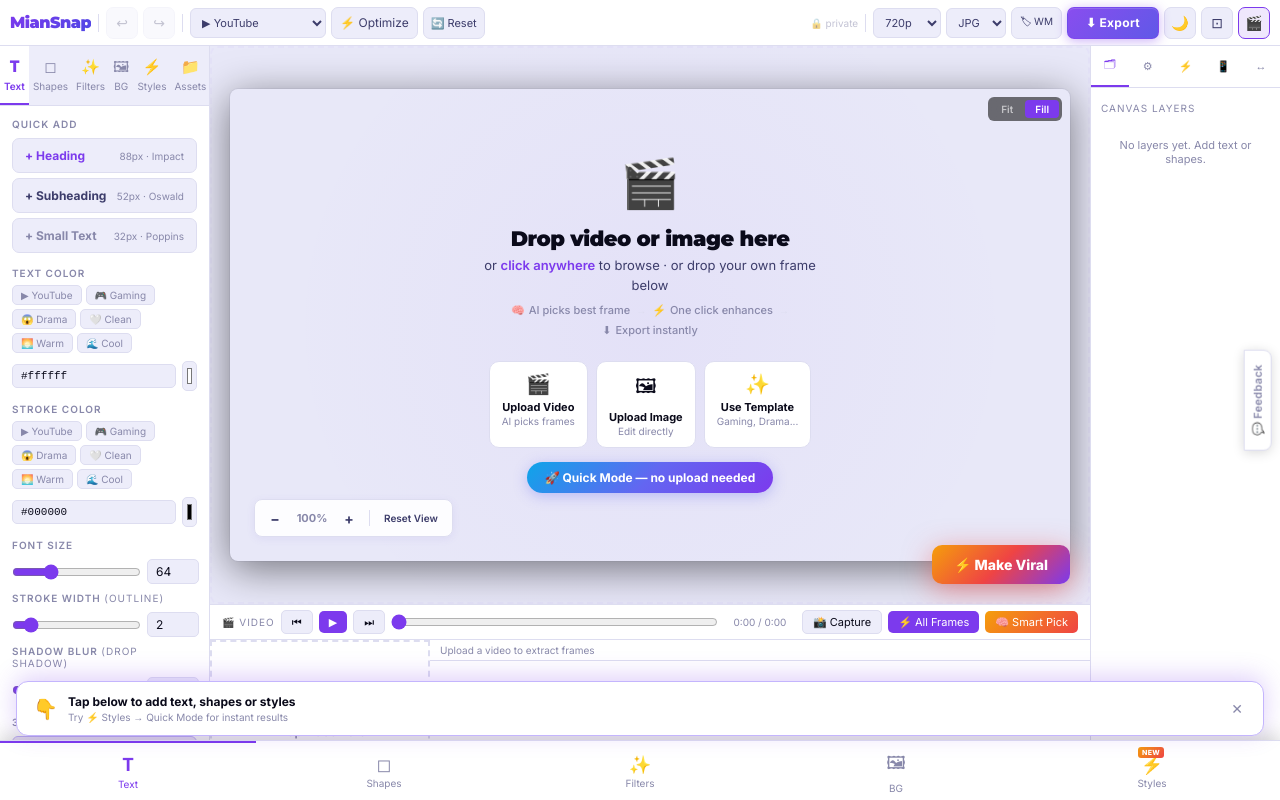
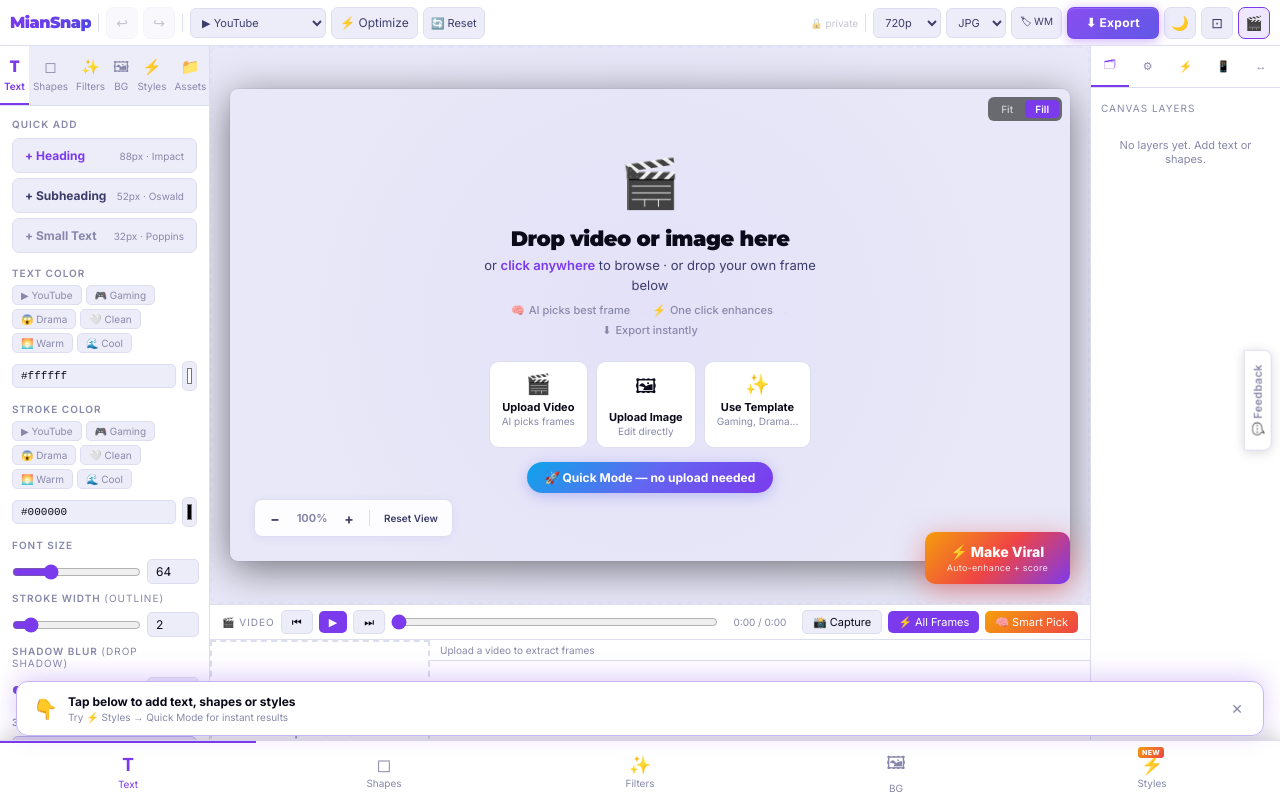
Before and after one commit to Mianhassam96/MianSnap, a React (Vite) app: page / in a window 1280 px wide. Both pictures are taken after a click on the button "Try Demo". Built offline with nearby package versions, Linux system fonts and the light colour scheme; a web font is replaced by a local one.

Commit message:
fix: wire onboarding after landing, clarify Make Viral label+tooltip+description

```diff
--- a/src/App.jsx
+++ b/src/App.jsx
@@ -19,6 +19,7 @@ import SmartWarnings from './components/SmartWarnings'
 import DiscoveryHints from './components/DiscoveryHints'
 import FeedbackButton from './components/FeedbackButton'
 import LandingLayer, { shouldShowLanding } from './components/LandingLayer'
+import Onboarding, { shouldShowOnboarding } from './components/Onboarding'
 import { installAnalytics, track, trackUpload } from './utils/analytics'
 import { setupAutoSave } from './utils/autoSave'
 import { setupAlignmentGuides } from './utils/alignmentGuides'
@@ -32,6 +33,7 @@ export default function App() {
   const { fabricCanvas, setViralScore, viralScore, setPrevScore } = useCanvasStore()
   const { setVideoFile, clearVideo, videoUrl } = useVideoStore()
   const [showLanding, setShowLanding] = useState(() => shouldShowLanding())
+  const [showOnboarding, setShowOnboarding] = useState(false)
   const [viralRunning, setViralRunning] = useState(false)
   const [viralDone, setViralDone] = useState(false)
   const [viralFlash, setViralFlash] = useState(false)
@@ -166,9 +168,13 @@ export default function App() {
     <>
       {showLanding && (
         <LandingLayer
-          onEnter={() => setShowLanding(false)}
+          onEnter={() => { setShowLanding(false); if (shouldShowOnboarding()) setShowOnboarding(true) }}
           onDemo={handleDemo}
         />
+      )}
+
+      {showOnboarding && (
+        <Onboarding onDone={() => setShowOnboarding(false)} />
       )}
 
       <div style={{
@@ -256,6 +262,7 @@ export default function App() {
                 className="ms-fab"
                 onClick={handleMakeViral}
                 disabled={viralRunning}
+                title="Auto-enhance: boosts contrast, focuses face, adds glow + vignette, scores your thumbnail"
                 style={{
                   position: 'absolute', bottom: 20, right: 20,
                   padding: '11px 22px', borderRadius: 10, border: 'none',
@@ -266,7 +273,7 @@ export default function App() {
                   cursor: viralRunning ? 'wait' : 'pointer',
                   boxShadow: viralDone ? '0 4px 20px rgba(22,163,74,0.5)' : '0 6px 28px rgba(239,68,68,0.5)',
                   transition: 'transform 0.15s, box-shadow 0.15s, background 0.3s',
-                  display: 'flex', alignItems: 'center', gap: 8,
+                  display: 'flex', flexDirection: 'column', alignItems: 'center', gap: 2,
                   zIndex: 10,
                   animation: !viralRunning && !viralDone ? 'viralPulse 2.5s ease-in-out infinite' : 'none',
                 }}
@@ -280,7 +287,12 @@ export default function App() {
                   e.currentTarget.style.boxShadow = viralDone ? '0 4px 20px rgba(22,163,74,0.5)' : '0 6px 28px rgba(239,68,68,0.5)'
                 }}
               >
-                {viralRunning ? '⏳ Enhancing...' : viralDone ? '✓ Done!' : '⚡ Make Viral'}
+                <span>{viralRunning ? '⏳ Enhancing...' : viralDone ? '✓ Done!' : '⚡ Make Viral'}</span>
+                {!viralRunning && !viralDone && (
+                  <span style={{ fontSize: 9, opacity: 0.85, fontWeight: 400, letterSpacing: 0.3 }}>
+                    Auto-enhance + score
+                  </span>
+                )}
               </button>
 
               <style>{`
--- a/src/components/MakeItViral.jsx
+++ b/src/components/MakeItViral.jsx
@@ -59,7 +59,11 @@ export default function MakeItViral() {
 
   return (
     <div style={s.wrap}>
+      <div style={{ fontSize: 10, color: theme.textMuted, marginBottom: 6, lineHeight: 1.5 }}>
+        Boosts contrast · focuses face · adds glow + vignette · scores result
+      </div>
       <button style={s.btn} onClick={handleClick} disabled={running}
+        title="Auto-enhance: contrast boost, face focus, glow, vignette, viral score"
         onMouseEnter={(e) => { if (!running && !done) { e.currentTarget.style.transform = 'translateY(-2px)'; e.currentTarget.style.boxShadow = '0 8px 32px rgba(239,68,68,0.5)' } }}
         onMouseLeave={(e) => { e.currentTarget.style.transform = 'translateY(0)'; e.currentTarget.style.boxShadow = running || done ? 'none' : '0 4px 24px rgba(239,68,68,0.4)' }}
       >
```
